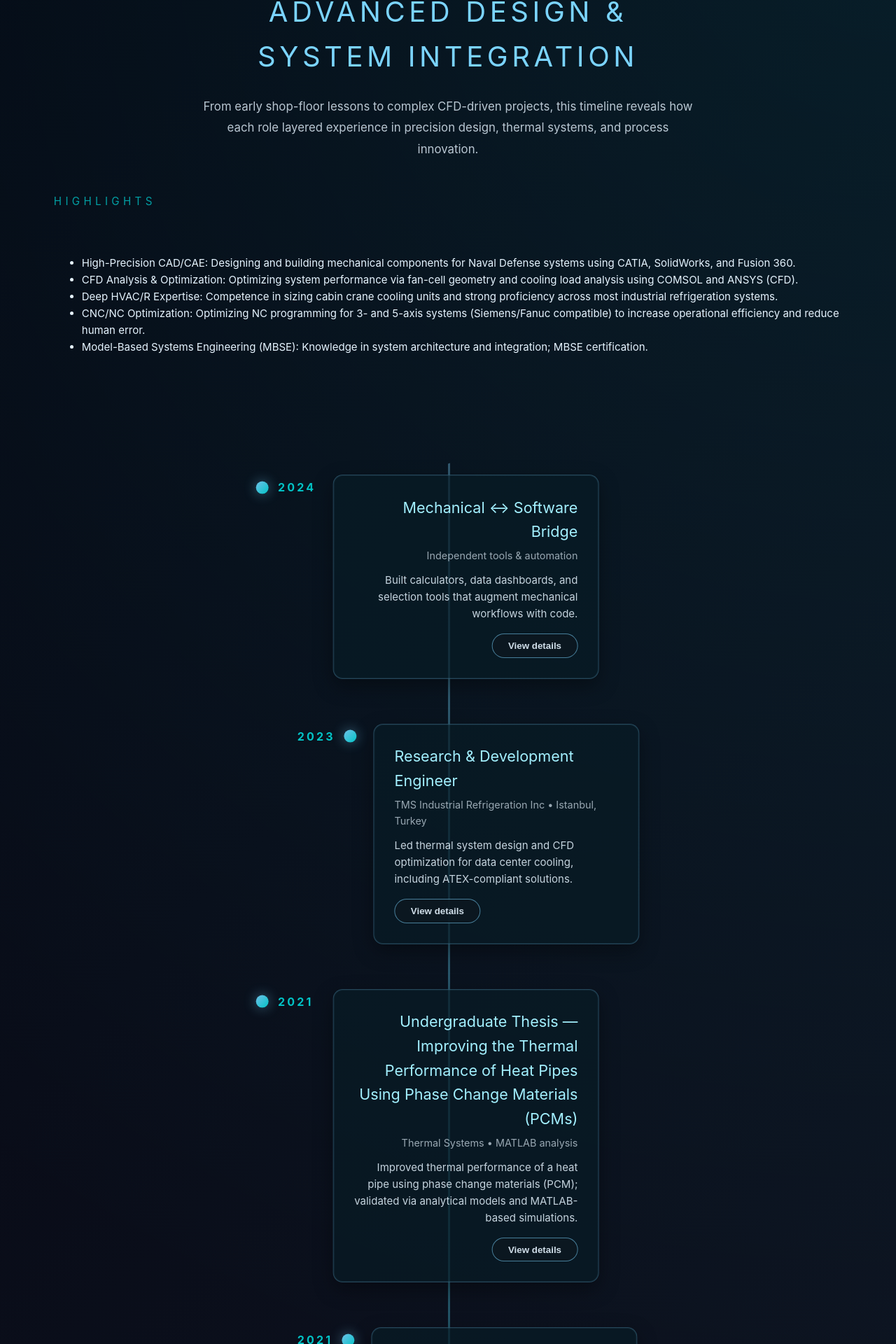
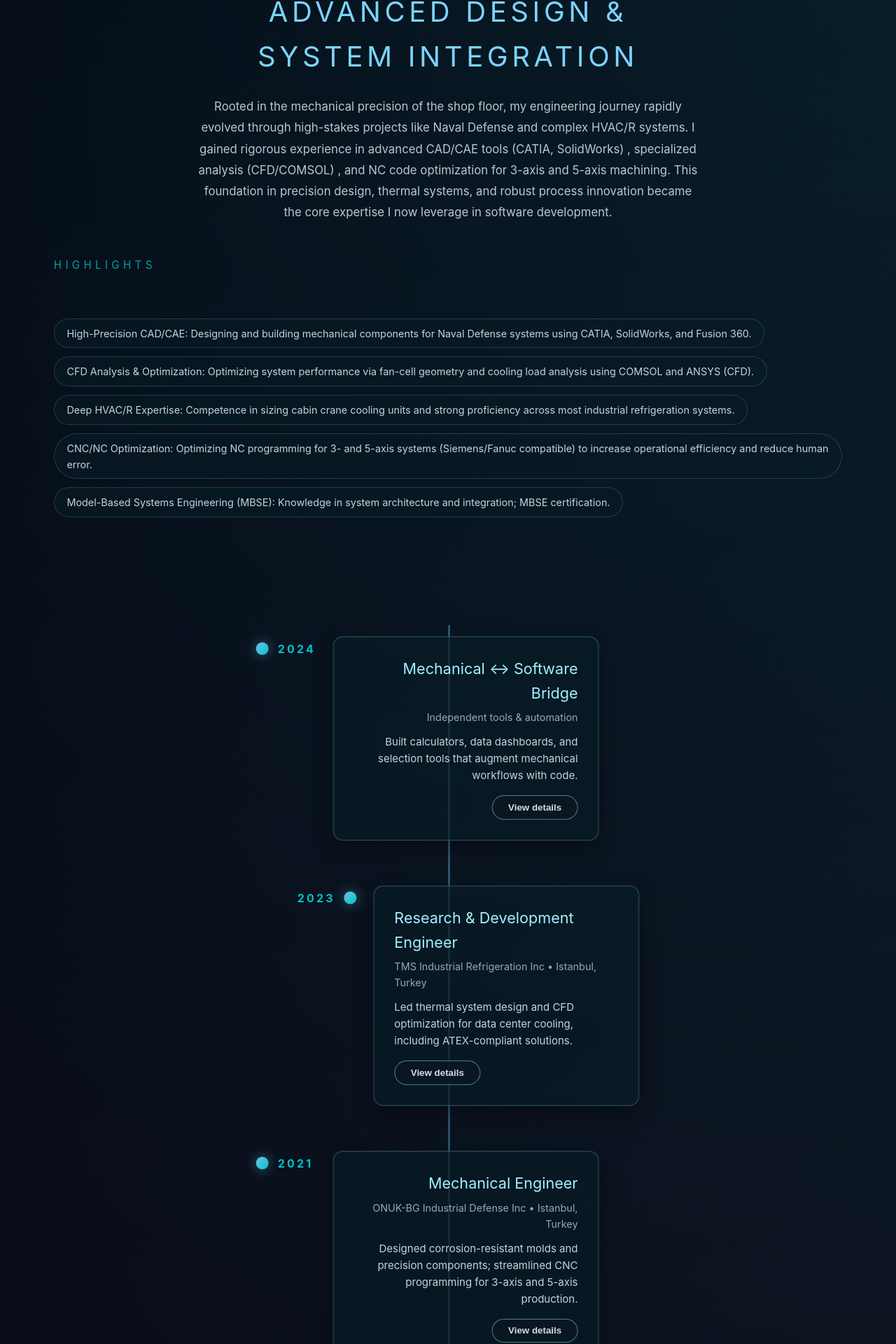
Before and after one commit to phlvnhalime/halimePehlivan-Porfolio, a Vue app: page /#/mechanical-engineer in a window 1280 px wide. Shown: the part 132-2052 px from the top of the page at 70% size. Built offline with nearby package versions, Linux system fonts and the light colour scheme.

Commit message:
feat(software): add Philosophers project to timeline
POSIX threads, mutexes, precise timing; add repo link; update intro copy

```diff
--- a/src/assets/mechanicalEngineer.css
+++ b/src/assets/mechanicalEngineer.css
@@ -36,6 +36,24 @@
   color: rgba(230, 244, 255, 0.8);
   line-height: 1.8;
   font-size: 1.05rem;
+}
+
+.mechanical-timeline .timeline-focus {
+  display: flex;
+  flex-wrap: wrap;
+  gap: 0.75rem;
+  list-style: none;
+  padding: 0;
+  margin: 0;
+}
+
+.mechanical-timeline .timeline-focus li {
+  background: rgba(8, 28, 38, 0.55);
+  border: 1px solid rgba(123, 212, 255, 0.2);
+  color: rgba(230, 244, 255, 0.85);
+  padding: 0.55rem 1.1rem;
+  border-radius: 999px;
+  font-size: 0.9rem;
 }
 
 .mechanical-timeline .timeline-cta {
--- a/src/views/MechMechanicalEngineer.vue
+++ b/src/views/MechMechanicalEngineer.vue
@@ -26,7 +26,7 @@ const timeline = ref<TimelineEntry[]>([
   },
   {
     id: 103,
-    year: '2021',
+    year: '2020',
     headline:
       'Undergraduate Thesis — Improving the Thermal Performance of Heat Pipes Using Phase Change Materials (PCMs)',
     context: 'Thermal Systems • MATLAB analysis',
@@ -121,8 +121,12 @@ const toggleEntry = (id: number) => {
       <p class="timeline-subtitle">Mechanical Journey</p>
       <h1>Advanced Design & System Integration</h1>
       <p class="timeline-intro">
-        From early shop-floor lessons to complex CFD-driven projects, this timeline reveals how each
-        role layered experience in precision design, thermal systems, and process innovation.
+        Rooted in the mechanical precision of the shop floor, my engineering journey rapidly evolved
+        through high-stakes projects like Naval Defense and complex HVAC/R systems. I gained
+        rigorous experience in advanced CAD/CAE tools (CATIA, SolidWorks) , specialized analysis
+        (CFD/COMSOL) , and NC code optimization for 3-axis and 5-axis machining. This foundation in
+        precision design, thermal systems, and robust process innovation became the core expertise I
+        now leverage in software development.
       </p>
     </header>
 
--- a/src/views/SoftwareDevelop.vue
+++ b/src/views/SoftwareDevelop.vue
@@ -38,7 +38,7 @@ const timeline = ref<TimelineEntry[]>([
   },
   {
     id: 3,
-    year: '2024',
+    year: '2025',
     headline: 'Minishell',
     context: 'C • Shell • 42 Heilbronn • Repo: https://github.com/phlvnhalime/minishell',
     summary:
@@ -56,6 +56,18 @@ const timeline = ref<TimelineEntry[]>([
       'Sorting a stack with constrained operations using an O(n log n) strategy (radix/chunk methods).',
     details:
       'Implemented two-stack operations (sa/sb/ss, pa/pb, ra/rb/rr, rra/rrb/rrr), optimized move counts, ensured norm compliance and memory safety.',
+    isOpen: false,
+  },
+  {
+    id: 6,
+    year: '2025',
+    headline: 'Philosophers',
+    context:
+      'C • Threads & Mutexes • 42 Heilbronn • Repo: https://github.com/phlvnhalime/philosophers',
+    summary:
+      'Dining Philosophers concurrency problem using POSIX threads, mutexes, and precise timing.',
+    details:
+      'Avoided deadlocks and starvation via resource ordering and monitoring; implemented per-philosopher threads, shared state protection with mutexes, and accurate millisecond timers.',
     isOpen: false,
   },
   {
@@ -87,8 +99,10 @@ const toggleEntry = (id: number) => {
         <p class="timeline-subtitle">Software Journey</p>
         <h1>Software Developer</h1>
         <p class="timeline-intro">
-          Crafting immersive web experiences with Vue, TypeScript, and modern tooling—bridging data,
-          design, and performance while staying rooted in engineering fundamentals.
+          This timeline charts an ambitious evolution: a journey where a robust foundation in
+          mechanical engineering's advanced physics and mathematical modeling transitioned into the
+          rigorous world of software development, driven by an eagerness to tackle complex
+          algorithmic challenges and specialize in high-performance systems.
         </p>
       </div>
 
```
Also changed, not shown: 1 other file (tests, documents, lock files or other folders).
